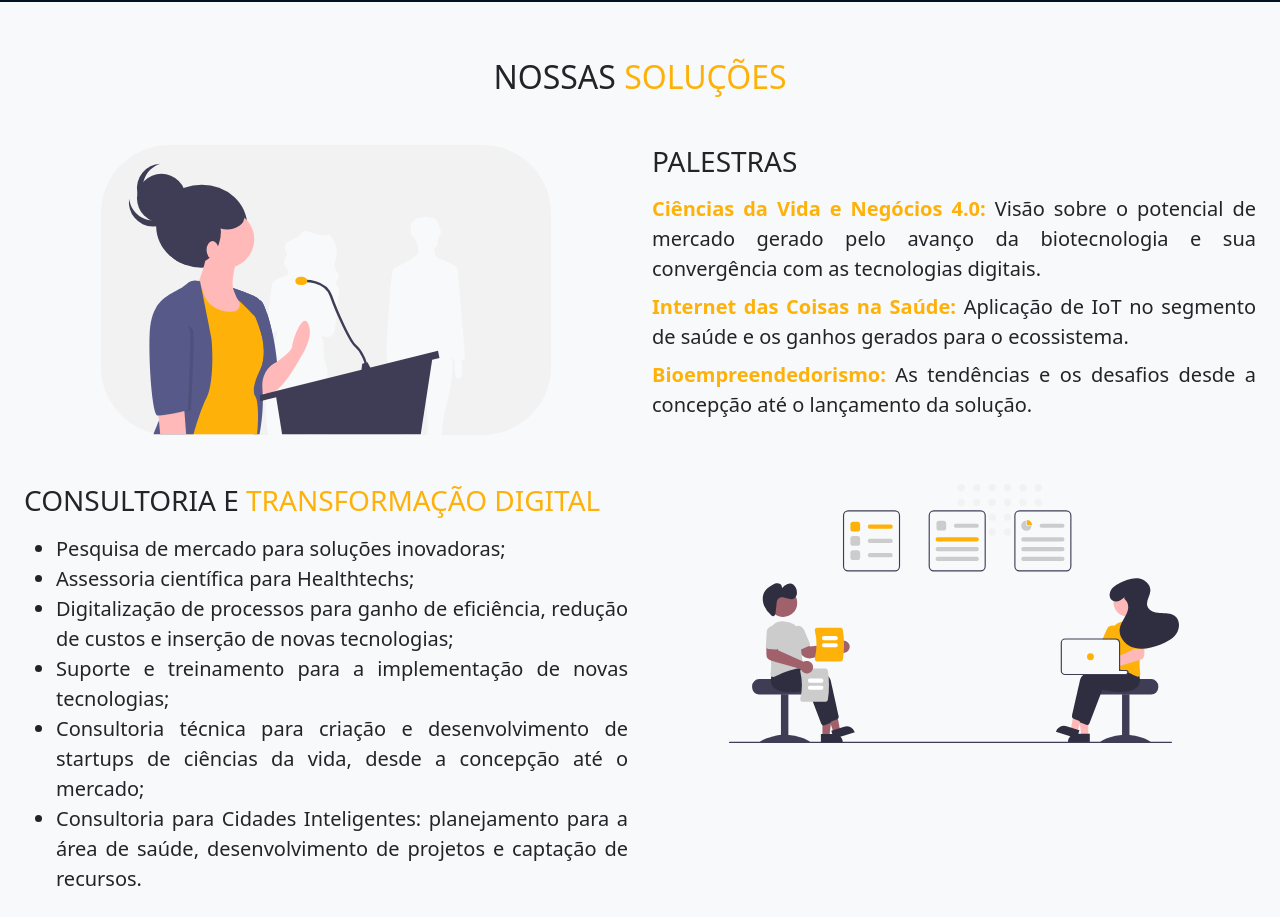
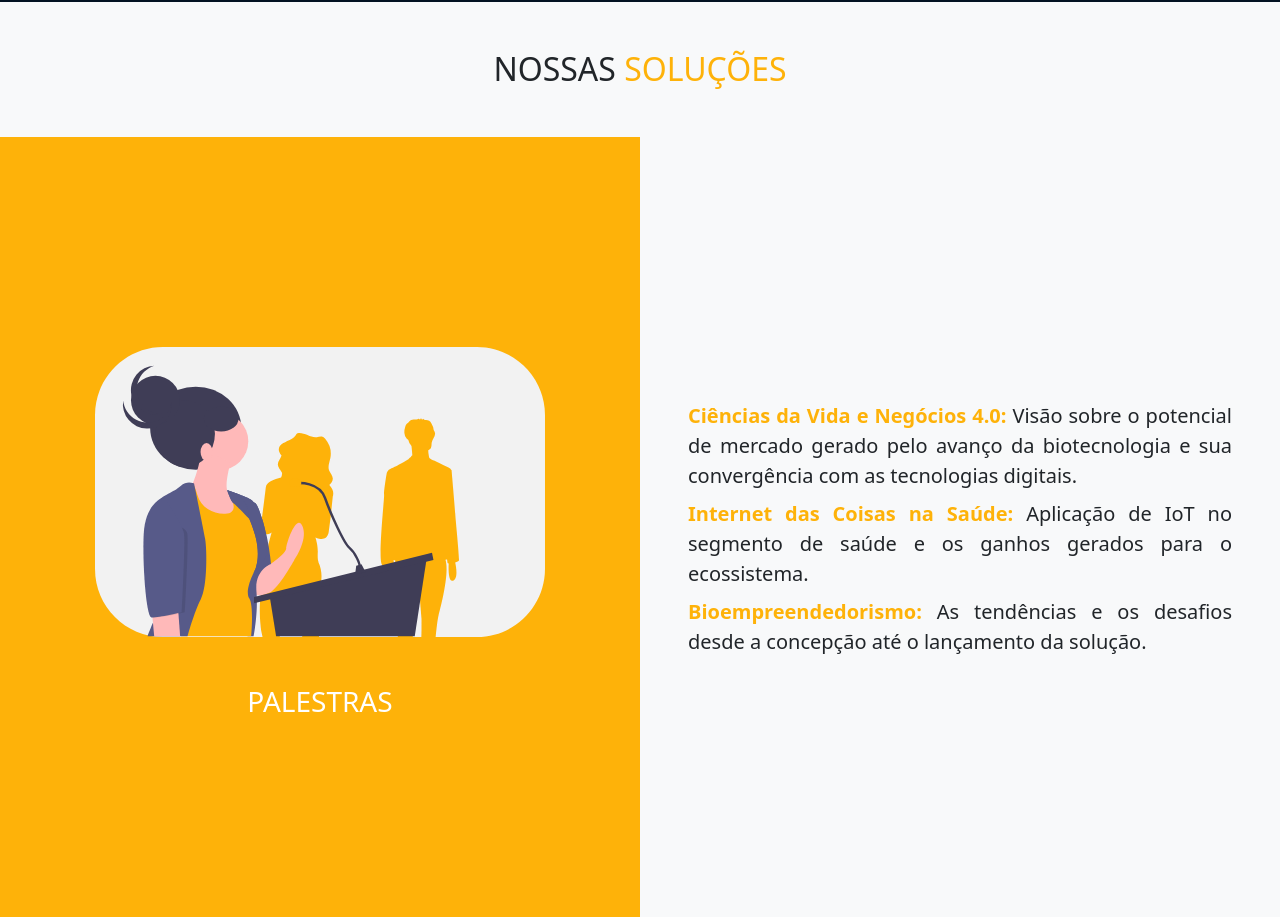
Before and after one commit to zNexTage/bioempreende, a React (Create React App) app: page / in a window 1280 px wide. Shown: the part 1880-2797 px from the top of the page. Built offline with nearby package versions, Linux system fonts and the light colour scheme.

Commit message:
redid the layout of the section: Nossas Soluções
after receiving the updated texts, it was necessary to redo the section, as the texts were long and needed more space to be demonstrated.

```diff
--- a/src/components/sections/our-solutions/our-soluctions.jsx
+++ b/src/components/sections/our-solutions/our-soluctions.jsx
@@ -8,33 +8,85 @@ import style from "./our-soluctions.module.css";
 import FadeInSection from "../../fade-in-section/fade-in-section";
 
 
+const RightSection = ({ image, title, children }) => {
+    // Texts is in right and image in left
 
-const OurSolutions = () => {
     return (
-        <section className="px-4 pb-4 p-top" id="services">
-            <h2 className="text-uppercase text-center mb-5">
-                Nossas <span className="text-bio-yellow">soluções</span>
-            </h2>
-
-            <Row as={FadeInSection} className="mb-3">
+        <FadeInSection className={'bg-light my-4 my-md-0 my-lg-0'}>
+            <Row
+                className={`w-100 m-0 ${style.SectionContainer} ${style.SectionContainerYellow}`}>
                 <Col
-                    className="text-center"
+                    className={`d-flex flex-column align-self-center text-center`}
                     sm={12}
                     md={6}
                     xl={6}>
                     <img
-                        className={`${style.OurSoluctionsImg} w-100`}
-                        alt="Ilustração de uma mulher discursando"
-                        src={HealthSpeeches} />
+                        className={`${style.OurSoluctionsImg} mb-5 w-100 m-auto`}
+                        {...image}
+                    />
+
+                    <h3 className="text-uppercase">
+                        {title}
+                    </h3>
                 </Col>
                 <Col
                     sm={12}
                     xl={6}
                     md={6}
-                    className="mt-5 mt-md-0">
+                    className="d-flex bg-light justify-content-center align-items-center p-md-5 p-lg-5">
+                    {children}
+                </Col>
+            </Row>
+        </FadeInSection>
+    )
+}
+
+const LeftSection = ({ image, title, children }) => {
+    // texts is in left and image in right
+    return (
+        <FadeInSection className={'bg-light my-4 my-md-0 my-lg-0'}>
+            <Row
+                className={`w-100 m-0 ${style.SectionContainer} ${style.SectionContainerBlue}`}>
+                <Col
+                    className="d-flex justify-content-center align-items-center p-md-5 p-lg-5"
+                    xs={{ span: 12, order: 2 }}
+                    sm={{ span: 12, order: 2 }}
+                    xl={{ span: 6, order: 1 }}
+                    md={{ span: 6, order: 1 }}>
+
+                    {children}
+                </Col>
+                <Col
+                    xs={{ span: 12, order: 1 }}
+                    sm={{ span: 12, order: 1 }}
+                    xl={{ span: 6, order: 2 }}
+                    md={{ span: 6, order: 2 }}
+                    className={`d-flex flex-column align-self-center text-center`}>
+                    <img
+                        className={`${style.OurSoluctionsImg} w-100 mb-5 m-auto`}
+                        {...image} />
                     <h3 className="text-uppercase mb-3">
-                        Palestras
+                        {title}
                     </h3>
+                </Col>
+            </Row>
+        </FadeInSection>
+    )
+}
+
+const OurSolutions = () => {
+    return (
+        <section className="" id="services">
+            <h2 className="text-uppercase text-center mt-5 mb-5">
+                Nossas <span className="text-bio-yellow">soluções</span>
+            </h2>
+            <RightSection
+                image={{
+                    src: HealthSpeeches,
+                    alt: "Ilustração de uma mulher discursando"
+                }}
+                title="Palestras"
+            >
                 <ul className="text-justify fs-5 list-unstyled">
                     <li className="mb-2">
                         <strong className="text-bio-yellow">Ciências da Vida e Negócios 4.0:</strong> Visão sobre o potencial de mercado  gerado pelo avanço da biotecnologia e sua convergência com as tecnologias digitais.
@@ -46,19 +98,18 @@ const OurSolutions = () => {
                         <strong className="text-bio-yellow">Bioempreendedorismo:</strong> As tendências e os desafios desde a concepção até o lançamento da solução.
                     </li>
                 </ul>
-                </Col>
-            </Row>
+            </RightSection>
 
-            <Row as={FadeInSection} className="mt-5 mb-3">
-                <Col
-                    className="mt-5 mt-md-0"
-                    xs={{ span: 12, order: 2 }}
-                    sm={{ span: 12, order: 2 }}
-                    xl={{ span: 6, order: 1 }}
-                    md={{ span: 6, order: 1 }}>
-                    <h3 className="text-uppercase mb-3">
+            <LeftSection image={{
+                src: Consultancy,
+                alt: "Ilustração de duas pessoas trabalhando juntas"
+            }}
+                title={
+                    <span>
                         Consultoria e <span className="text-bio-yellow">transformação digital</span>
-                    </h3>
+                    </span>
+                }
+            >
                 <ul className="text-justify fs-5">
                     <li>
                         Pesquisa de mercado para soluções inovadoras;
@@ -79,91 +130,42 @@ const OurSolutions = () => {
                         Consultoria para Cidades Inteligentes: planejamento para a área de saúde, desenvolvimento de projetos e captação de recursos.
                     </li>
                 </ul>
-                </Col>
-                <Col
-                    xs={{ span: 12, order: 1 }}
-                    sm={{ span: 12, order: 1 }}
-                    xl={{ span: 6, order: 2 }}
-                    md={{ span: 6, order: 2 }}
-                    className="text-center">
-                    <img
-                        className={`${style.OurSoluctionsImg} w-100`}
-                        alt="Ilustração de duas pessoas trabalhando juntas"
-                        src={Consultancy} />
-                </Col>
-            </Row>
+            </LeftSection>
 
-            <Row as={FadeInSection} className="mt-5 mb-3">
-                <Col
-                    className="text-center"
-                    sm={12}
-                    md={6}
-                    xl={6}>
-                    <img
-                        className={`${style.OurSoluctionsImg} w-100`}
-                        alt="Ilustração de uma pessoa interagindo com um sistema de compras."
-                        src={SalesMarket4} />
-                </Col>
-                <Col
-                    sm={12}
-                    xl={6}
-                    md={6}
-                    className="mt-5 mt-md-0">
-                    <h3 className="text-uppercase mb-3">
-                        Vendas no <span className="text-bio-yellow">mercado 4.0</span>
-                    </h3>
+            <RightSection
+                image={{
+                    src: SalesMarket4,
+                    alt: "Ilustração de uma pessoa interagindo com um sistema de compras."
+                }}
+                title={<span>Vendas no <span className="text-bio-blue">mercado 4.0</span></span>}
+            >
                 <p className="text-justify fs-5">
                     Quer expandir seu negócio de forma inteligente e eficiente? Temos as melhores soluções para empresas da área da saúde e Startups que vendem inovação. Conhecimento estruturado de forma objetiva e aplicável.
                 </p>
-                </Col>
-            </Row>
+            </RightSection>
 
-            <Row as={FadeInSection} className="mt-5">
-                <Col
-                    className="mt-5 mt-md-0"
-                    xs={{ span: 12, order: 2 }}
-                    sm={{ span: 12, order: 2 }}
-                    xl={{ span: 6, order: 1 }}
-                    md={{ span: 6, order: 1 }}>
-                    <h3 className="text-uppercase mb-3">
-                        Liderança <span className="text-bio-yellow">inteligente</span>
-                    </h3>
+            <LeftSection
+                image={{
+                    src: SmarthLeadership,
+                    alt: "Ilustração de três pessoas conversando e trabalhando juntas."
+                }}
+                title={<span>Liderança <span className="text-bio-yellow">inteligente</span></span>}
+
+            >
                 <p className="text-justify fs-5">
                     Entenda os desafios e oportunidades que o novo mercado traz e guie seu time nesse caminho. Como criar estratégias claras, medir o progresso e implementar melhorias.
                 </p>
-                </Col>
-                <Col
-                    xs={{ span: 12, order: 1 }}
-                    sm={{ span: 12, order: 1 }}
-                    xl={{ span: 6, order: 2 }}
-                    md={{ span: 6, order: 2 }}
-                    className="text-center">
-                    <img
-                        className={`${style.OurSoluctionsImg} w-100`}
-                        alt="Ilustração de três pessoas conversando e trabalhando juntas."
-                        src={SmarthLeadership} />
-                </Col>
-            </Row>
 
-            <Row as={FadeInSection} className="mt-5 mb-3">
-                <Col
-                    className="d-flex justify-content-center align-items-center"
-                    sm={12}
-                    md={6}
-                    xl={6}>
-                    <img
-                        className={`${style.OurSoluctionsImg} w-100`}
-                        alt="Ilustração de uma pessoa explicando."
-                        src={Courses} />
-                </Col>
-                <Col
-                    sm={12}
-                    xl={6}
-                    md={6}
-                    className="mt-5 mt-md-0">
-                    <h3 className="text-uppercase mb-3">
-                        Cursos
-                    </h3>
+            </LeftSection>
+
+
+
+            <RightSection
+                image={{
+                    src: Courses,
+                    alt: "Ilustração de uma pessoa explicando."
+                }}
+                title="Cursos">
                 <div className="text-justify fs-5">
                     <p>
                         <strong className="text-bio-yellow">Vendas para Startups:</strong> Existe uma maneira sólida e sustentável de estruturar um processo de vendas capaz de levar sua empresa para outro patamar:
@@ -197,8 +199,8 @@ const OurSolutions = () => {
                         </ul>
                     </div>
                 </div>
-                </Col>
-            </Row>
+            </RightSection>
+
         </section>
     )
 }
--- a/src/components/sections/our-solutions/our-soluctions.module.css
+++ b/src/components/sections/our-solutions/our-soluctions.module.css
@@ -1,3 +1,43 @@
-.OurSoluctionsImg  {
+.OurSoluctionsImg {
     max-width: 450px;
 }
+
+.SectionContainer {
+    min-height: 100vh;
+}
+
+.SectionContainer h3 {
+    color: #fff;
+}
+
+.SectionContainerYellow {
+    background-color: var(--bio-yellow);
+}
+
+.SectionContainerBlue {
+    background-color: var(--bio-dark-blue);
+}
+
+/* define the text color. only for left column (div) */
+.SectionContainerBlue > div {
+    color: #fff;
+}
+
+@media (max-width: 767px) {
+    .SectionContainer {
+        height: 100%;
+    }
+
+    .SectionContainer h3 {
+        color: var(--bs-dark);
+    }
+
+    .SectionContainerYellow,
+    .SectionContainerBlue {
+        background-color: unset;
+    }
+
+    .SectionContainerBlue > div {
+        color: var(--bs-dark);
+    }
+}
--- a/src/index.css
+++ b/src/index.css
@@ -51,6 +51,10 @@ code {
   color: var(--bio-yellow);
 }
 
+.text-bio-blue {
+  color: var(--bio-dark-blue);
+}
+
 .p-top{ /* must be equal to navbar height; */
   padding-top: 56px;
 }
```
Lines whose indentation alone changed are shown as unchanged.
